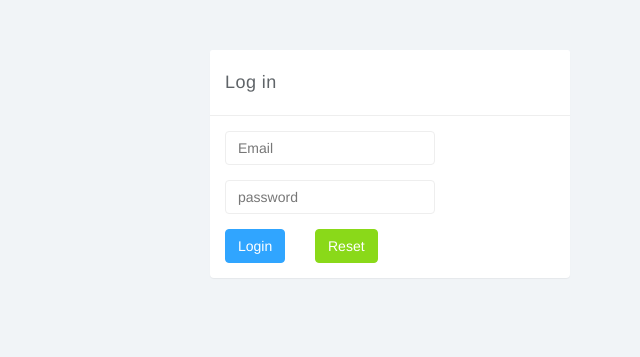
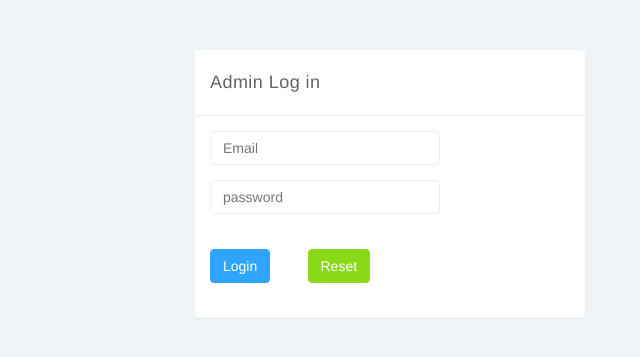
Before and after one commit to dhaivat28/clientarea, a CodeIgniter app: page /index.php/adminlogin/index in a window 1280 px wide. Shown: the top 357 px of the page, without its empty margins (640-1280 px from the left). Run offline with CodeIgniter, Linux system fonts and the light colour scheme.

Commit message:
fixed admin login

```diff
--- a/application/config/database.php
+++ b/application/config/database.php
@@ -52,7 +52,7 @@ $db['default']['hostname'] = 'localhost';
 $db['default']['username'] = 'root';
 $db['default']['password'] = 'root';
 $db['default']['database'] = 'clientarea';
-$db['default']['dbdriver'] = 'mysql';
+$db['default']['dbdriver'] = 'mysqli';
 $db['default']['dbprefix'] = '';
 $db['default']['pconnect'] = TRUE;
 $db['default']['db_debug'] = TRUE;
--- a/application/controllers/adminlogin.php
+++ b/application/controllers/adminlogin.php
@@ -20,7 +20,7 @@ class Adminlogin extends CI_Controller {
 			$admin_id = $this->lgmodel->validate_adminlogin($email,$password);
 			if($admin_id) {
 				$this->session->set_userdata('admin_id',$admin_id);
-				return redirect('admin/dashboard');
+				return redirect('dashboard');
 				} else {
 				$this->session->set_flashdata('login_failed','Invalid Username or Password');
 				return redirect('adminlogin');
--- a/application/views/public/admin_login.php
+++ b/application/views/public/admin_login.php
@@ -18,21 +18,11 @@
 
 <body>
 <div class="container">
-	<?php if($error = $this->session->flashdata('login_failed')): ?>
-		<div class="row">
-			<div class="col-lg-6">
-				<div class="alert alert-dismissible alert-danger">
-				  <button type="button" class="close" data-dismiss="alert">&times;</button>
-				  <strong><?= $error ?></strong>
-				</div>
-			</div>
-		</div>
-	<?php endif; ?>
-
 	<div class="row">
 		<div class="col-xs-10 col-xs-offset-1 col-sm-8 col-sm-offset-2 col-md-4 col-md-offset-8">
+		<div class="row">
 			<div class="login-panel panel panel-default">
-				<div class="panel-heading">Log in</div>
+				<div class="panel-heading">Admin Log in</div>
 				<div class="panel-body">
 					<?php echo form_open('adminlogin/admin_login_process'); ?>
 						<fieldset>
@@ -57,7 +47,7 @@
 									</div>
 								</div>
 							</div>
-
+							<br />
 							<div class="row">
 								<div class="col-lg-3">
 									<?php echo form_submit(['name'=>'submit','value'=>'Login','class'=>'btn btn-primary']); ?>
@@ -69,11 +59,25 @@
 							</div>
 
 						</fieldset>
+						<br />
 					<?php echo form_close(); ?>
 				</div>
 			</div>
+		</div>
+		<?php if($error = $this->session->flashdata('login_failed')): ?>
+			<div class="row">
+				<div class="col-lg-12">
+					<div class="alert alert-dismissible alert-danger">
+					  <button type="button" class="close" data-dismiss="alert">&times;</button>
+					  <strong><?= $error ?></strong>
+					</div>
+				</div>
+			</div>
+		<?php endif; ?>
+
 		</div><!-- /.col-->
 	</div><!-- /.row -->
+
 </div><!-- /.container -->
 
 	<script src="<?= base_url('assets/js/jquery-1.11.1.min.js');?>"></script>
```
